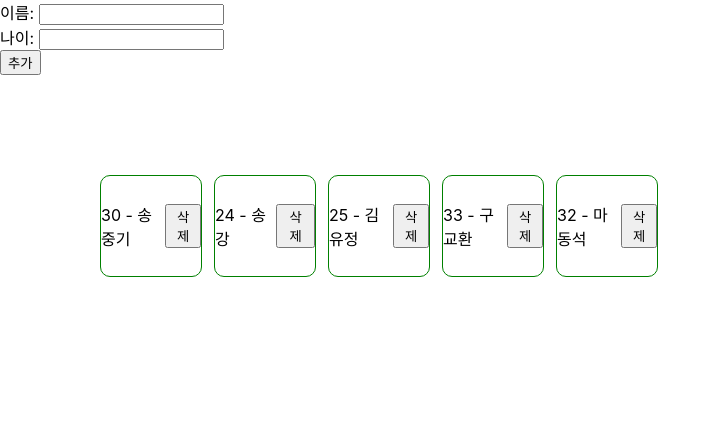
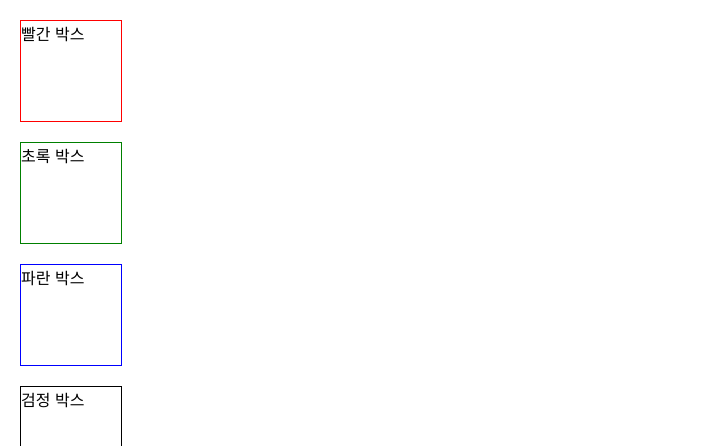
Before and after one commit to NickYOOO/react_prac, a React (Create React App) app: page / in a window 1280 px wide. Shown: the top 446 px of the page, without its empty margins (0-721 px from the left). Built offline with nearby package versions, Linux system fonts and the light colour scheme.

Commit message:
Study: styled-components, 패키치 설치, props를 활용, 조건부 스타일링

```diff
--- a/package.json
+++ b/package.json
@@ -9,6 +9,7 @@
     "react": "^18.2.0",
     "react-dom": "^18.2.0",
     "react-scripts": "5.0.1",
+    "styled-components": "^6.0.0-rc.3",
     "web-vitals": "^2.1.0"
   },
   "scripts": {
--- a/src/App.css
+++ /dev/null
@@ -1,15 +0,0 @@
-.app-style {
-  padding: 100px;
-  display: flex;
-  gap: 12px;
-}
-
-.squareStyle {
-  width: 100px;
-  height: 100px;
-  border: 1px solid green;
-  border-radius: 10px;
-  display: flex;
-  align-items: center;
-  justify-content: center;
-}
--- a/src/App.jsx
+++ b/src/App.jsx
@@ -1,84 +1,48 @@
 import React from "react";
-import 'App.css'
-import User from "components/User";
-import Button from "components/Button";
+import { styled } from "styled-components";
 
-import { useState } from "react";
 
 const App = () => {
 
-  const [users, setUsers] = useState([
-    { id: 1, age: 30, name: "송중기" },
-    { id: 2, age: 24, name: "송강" },
-    { id: 3, age: 25, name: "김유정" },
-    { id: 4, age: 33, name: "구교환" },
-    { id: 5, age: 32, name: "마동석" },
-  ]);
+  // 박스의 색을 배열에 담습니다.
+  const boxList = ["red", "green", "blue", "black"];
 
-  const [name, setName] = useState('');
-  const [age, setAge] = useState('');
-
-  const nameChangeHandler = (e) => {
-    setName(e.target.value);
+  // 색을 넣으면, 이름을 반환해주는 함수를 만듭니다.
+  const getBoxName = (color) => {
+    switch (color) {
+      case "red":
+        return "빨간 박스";
+      case "green":
+        return "초록 박스";
+      case "blue":
+        return "파란 박스";
+      default:
+        return "검정 박스";
+    }
   }
-
-  const ageChangeHandler = (e) => {
-    setAge(e.target.value);
-  }
-
-  // 추가 버튼
-  const clickButtonHandler = () => {
-    const newUser = {
-      id: users.length + 1,
-      age: age,
-      name: name,
-    };
-
-    setUsers([...users, newUser]);
-  }
-
-  // 삭제 버튼
-  const clickDeleteHandler = (id) => {
-    const newUsers = users.filter(user => user.id !== id);
-    setUsers(newUsers);
-  };
 
   return (
     <>
-      <div>
-        이름:&nbsp;
-        <input
-          value={name}
-          onChange={nameChangeHandler}
-        />
-        <br />
-        나이:&nbsp;
-        <input
-          value={age}
-          onChange={ageChangeHandler}
-        />
-        <br />
-        <Button addButton={clickButtonHandler} />
-      </div>
+      {/* <StBox borderColor="red" >빨간 박스</StBox> */}
+      {
+        boxList.map((box) => {
+          return <StBox borderColor={box} >{getBoxName(box)}</StBox>
+        })
+      }
 
-      <div className="app-style">
-        {
-          users.map((item) => {
-            return (
-              <User
-                key={item.id}
-                item={item}
-                deleteFunction={clickDeleteHandler} />
-            );
-          })
-        }
-      </div>
     </>
-
-  );
+  )
 };
 
+export default App;
 
+const StContainer = styled.div`
+  display: flex;
+`;
 
-
-export default App;
+const StBox = styled.div`
+width: 100px;
+height: 100px;
+border: 1px solid ${(props) => props.borderColor};
+margin: 20px;
+`
--- a/src/components/Button.jsx
+++ /dev/null
@@ -1,6 +0,0 @@
-const Button = ({ addButton }) => {
-    return <button onClick={addButton}>추가</button>
-}
-
-
-export default Button;
--- a/src/components/User.jsx
+++ /dev/null
@@ -1,11 +0,0 @@
-const User = ({ item, deleteFunction }) => {
-
-    return (
-        <div key={item.id} className="squareStyle">
-            {item.age} - {item.name}
-            <button onClick={() => deleteFunction(item.id)}>삭제</button>
-        </div>
-    )
-}
-
-export default User;
```
Also changed, not shown: 1 other file (tests, documents, lock files or other folders).
